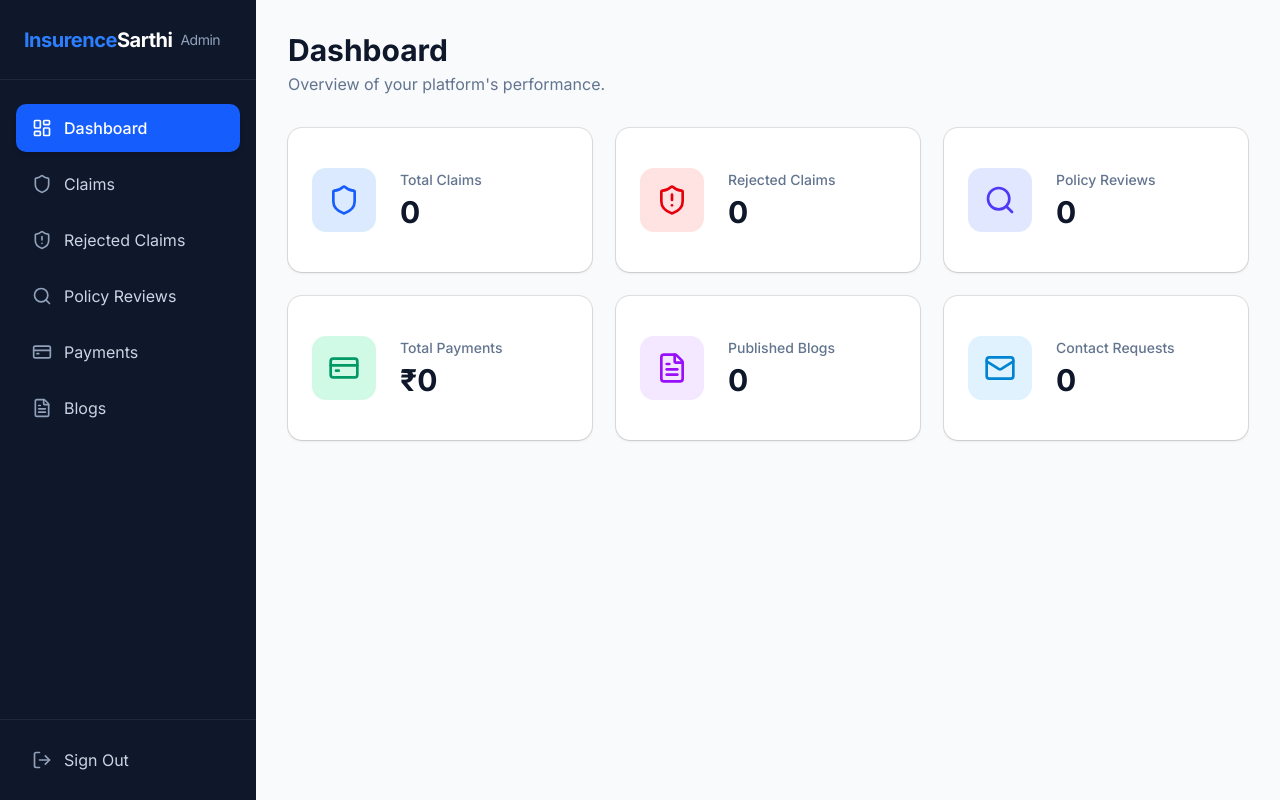
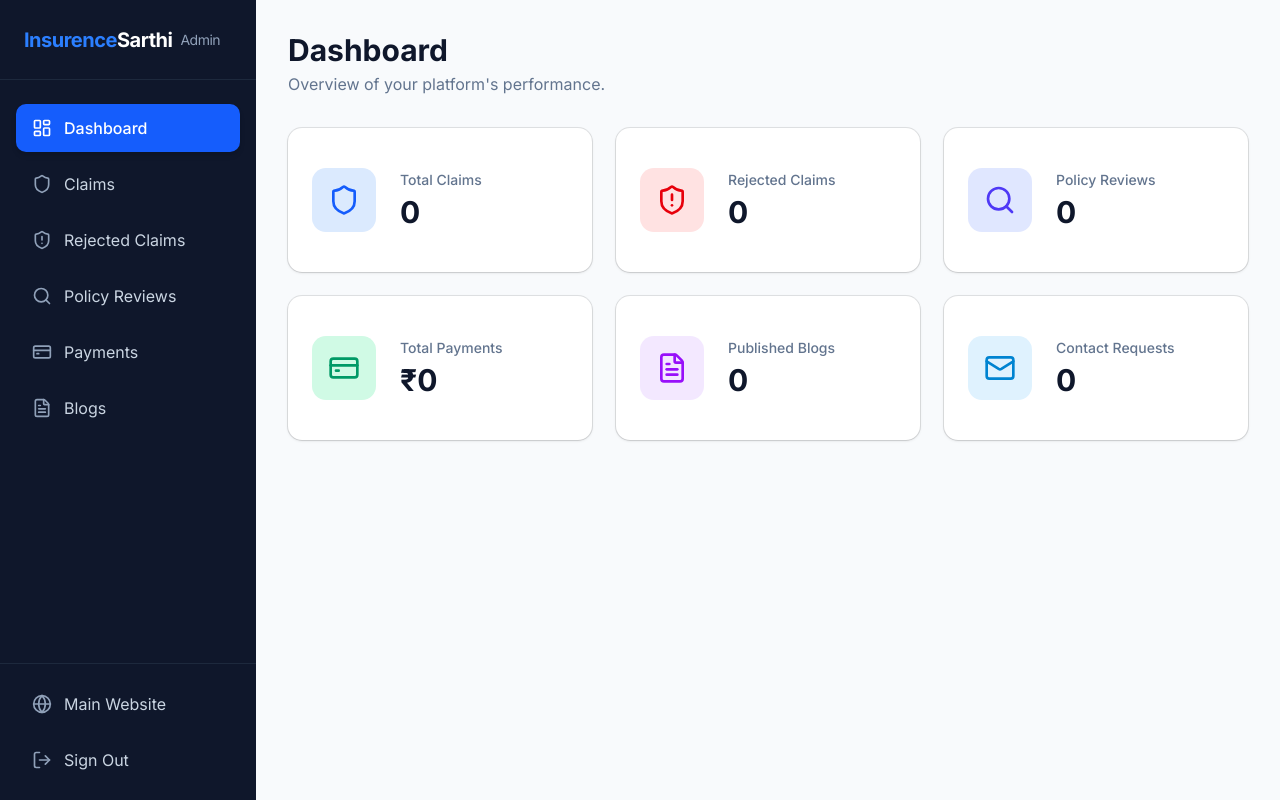
Before and after one commit to inspirexcellence/claimmitra, a Next.js app: page /admin/dashboard in a window 1280 px wide. Built offline with nearby package versions, Linux system fonts and the light colour scheme.

Commit message:
Fix admin page redirect and add Main Website link to sidebar

```diff
--- /dev/null
+++ b/src/app/(admin)/admin/page.tsx
@@ -0,0 +1,5 @@
+import { redirect } from "next/navigation";
+
+export default function AdminPage() {
+  redirect("/admin/dashboard");
+}
--- a/src/components/admin/AdminSidebar.tsx
+++ b/src/components/admin/AdminSidebar.tsx
@@ -4,7 +4,7 @@ import { useState } from "react";
 import Link from "next/link";
 import { usePathname } from "next/navigation";
 import { signOut } from "next-auth/react";
-import { LayoutDashboard, Shield, ShieldAlert, Search, CreditCard, FileText, LogOut, Menu } from "lucide-react";
+import { LayoutDashboard, Shield, ShieldAlert, Search, CreditCard, FileText, LogOut, Menu, Globe } from "lucide-react";
 import { Sheet, SheetContent, SheetTrigger } from "@/components/ui/sheet";
 
 const sidebarLinks = [
@@ -51,7 +51,14 @@ export default function AdminSidebar() {
         })}
       </div>
 
-      <div className="p-4 border-t border-slate-800 shrink-0">
+      <div className="p-4 border-t border-slate-800 shrink-0 space-y-2">
+        <Link
+          href="/"
+          className="flex items-center w-full px-4 py-3 text-slate-300 hover:bg-slate-800 hover:text-white rounded-lg transition-colors"
+        >
+          <Globe className="w-5 h-5 mr-3 text-slate-400" />
+          Main Website
+        </Link>
         <button
           onClick={() => signOut({ callbackUrl: "/admin/login" })}
           className="flex items-center w-full px-4 py-3 text-slate-300 hover:bg-red-500/10 hover:text-red-400 rounded-lg transition-colors"
```
